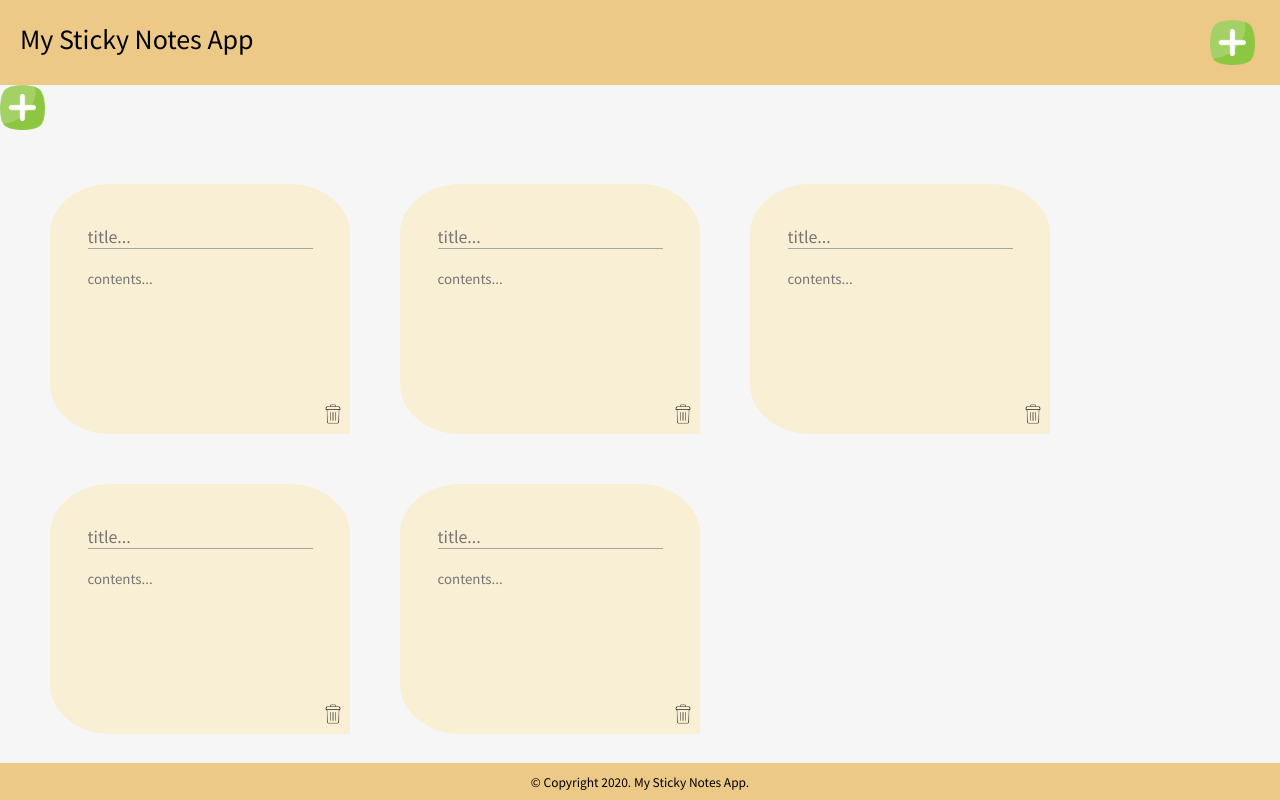
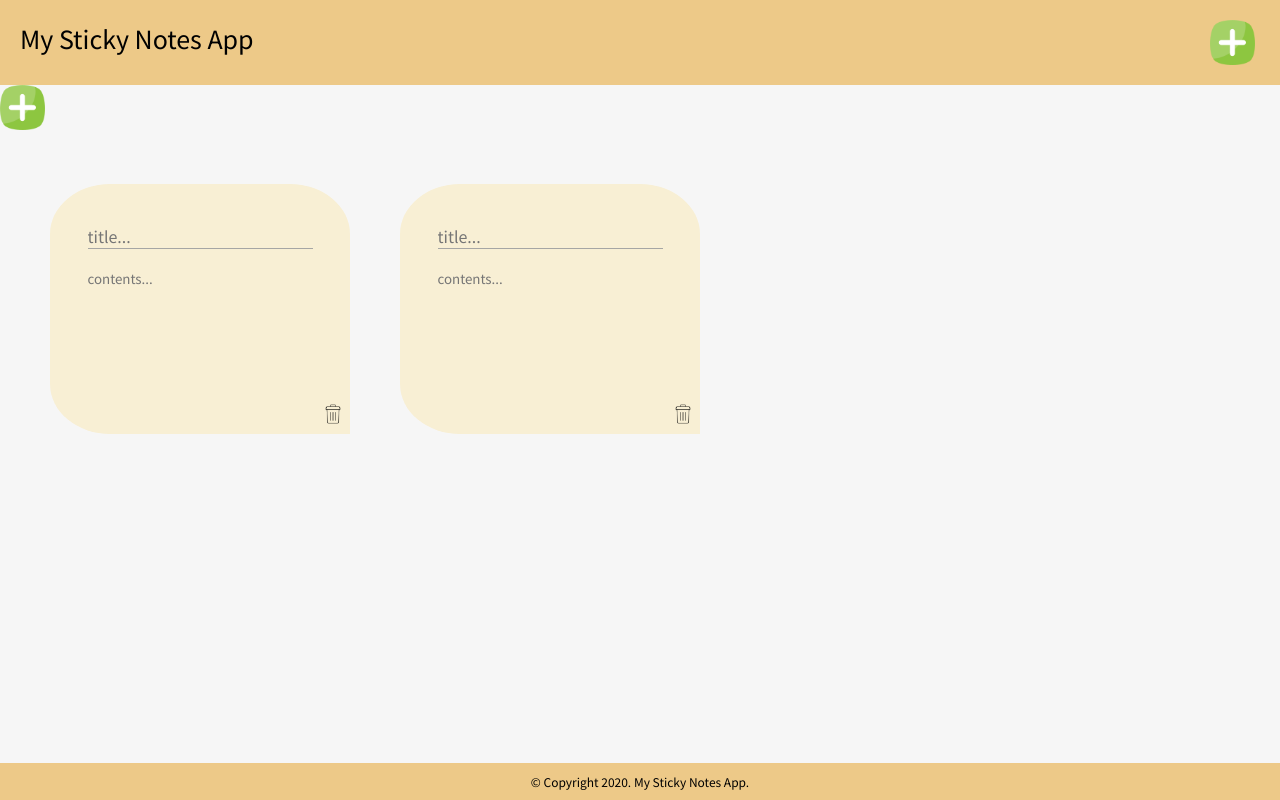
Before and after one commit to MashuMaru/my-notes-appv2, a React (Create React App) app: page / in a window 1280 px wide. Built offline with nearby package versions, Linux system fonts and the light colour scheme.

Commit message:
made CSS grid display for notes.

```diff
--- a/src/App.jsx
+++ b/src/App.jsx
@@ -14,9 +14,7 @@ function App() {
 <div className="grid-container">
 <Note />
 <Note />
-<Note />
-<Note />
-<Note />
+
 </div>
 <Footer />
     </div>
```
